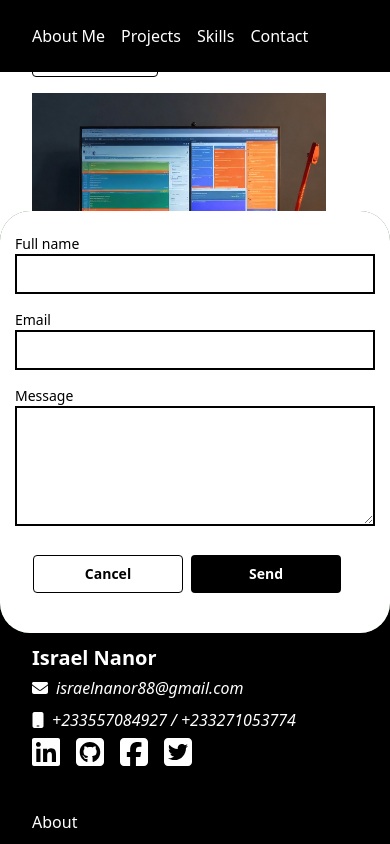
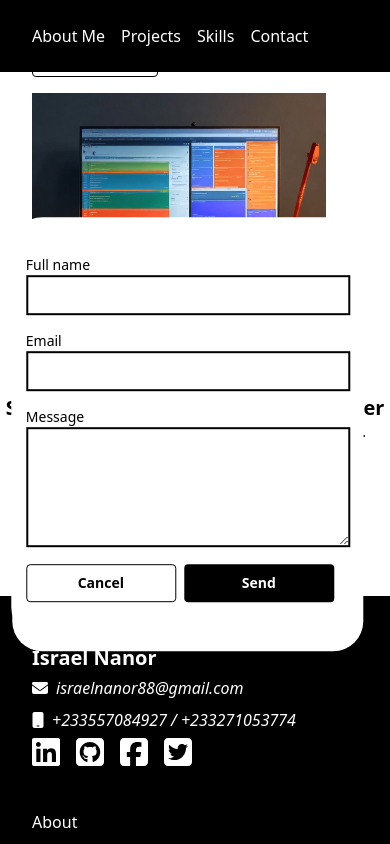
Before and after one commit to NanorIsrael/gv_web, a React (Create React App) app: page / in a window 390 px wide. Both pictures are taken after a click on the button "Contact". Shown: the part 3945-4789 px from the top of the page. Built offline with nearby package versions, Linux system fonts and the light colour scheme.

Commit message:
Update contact form

```diff
--- a/src/App.tsx
+++ b/src/App.tsx
@@ -12,7 +12,8 @@ import Home from './pages/Home';
 function App() {
   const location = useLocation();
   const pathname = location.pathname;
-  const whiteListedPath = pathname !== '/projects' && pathname !== '/about'
+
+  const whiteListedPath = ['/projects', '/about']
 
   return (
     <div className="container">
@@ -60,7 +61,7 @@ function App() {
               <Link to="/projects"><li>Services</li></Link>
             </ul>
             {
-              whiteListedPath && (
+              !whiteListedPath.includes(pathname) && (
                 <ul className='w-full leading-loose'>
                 <li><a href="#about">Profile</a></li>
                 <a href="#projects"><li>Works</li></a>
--- a/src/components/Contact.tsx
+++ b/src/components/Contact.tsx
@@ -7,13 +7,13 @@ type ContactProps = {
 
 export default function Contact({toggleModal, setToggleModal}: ContactProps) {
 	const handleCancel = () => {
-		setToggleModal(false)
+		setToggleModal(true)
 	}
 
 
 	return (
 	  <Modal xtraclass="" hidden={toggleModal}>
-		<form action="" className="text-sm ">
+		<form action="" className="text-sm">
 			<fieldset>
 				<div className="text-sm py-2">
 				<label htmlFor="email" className="flex flex-start">
@@ -32,10 +32,10 @@ export default function Contact({toggleModal, setToggleModal}: ContactProps) {
 					Message
 				</label>
 				<textarea id={"email"} className="p-2 w-full border-2 border-black" rows={5} />
-				</div>
-				<div className="flex my-2 justify-center">
+				<div className="flex py-1 justify-center">
 					<button className="mr-2 w-[150px] bg-white text-black hover:bg-black hover:text-white font-bold py-2 px-4 rounded my-2 border border-black" onClick={handleCancel}>Cancel</button>
 					<button className="w-[150px] bg-black hover:bg-white hover:text-black text-white font-bold py-2 px-4 rounded mr-4 my-2" onClick={() => null}>Send</button>
+				</div>
 				</div>
 			</fieldset>
 		</form>
--- a/src/components/Modal.tsx
+++ b/src/components/Modal.tsx
@@ -34,7 +34,7 @@ export const Modal = ({ children, xtraclass, hidden }: ModalProps) => {
   }, [hidden]);
 
   return createPortal(
-    <section className={'p-0 m-0 modal ' + xtraclass}>{children}</section>,
+    <section className={'p-0 m-0 modal' + xtraclass}>{children}</section>,
     modalref.current,
   );
 };
--- a/src/index.css
+++ b/src/index.css
@@ -177,9 +177,8 @@ figcaption a:hover, a:focus-visible {
 }
 
 #modal {
-  background-color: #000000;
   position: fixed;
-  max-height: 55vh;
+  max-height: calc(300px + 10vh);
   max-width: 50%;
   left: 0;
   right: 0;
@@ -197,7 +196,7 @@ figcaption a:hover, a:focus-visible {
   display: none;
 }
 
-#modal > div {
+#modal form {
   background-color: #fff;
   width: 100%;
   height: 100%;
@@ -262,19 +261,19 @@ figcaption a:hover, a:focus-visible {
 
 @media screen and (max-width: 500px) {
   #modal {
-    background-color: #456B42;
+    background-color: #fff;
     position: fixed;
-    max-height: 50vh;
-    max-width: 100%;
+    max-height: calc(350px + 10vh);
+    max-width: 90%;
     left: 0;
     right: 0;
     bottom: 0;
     top: 0;
-    transform: translate(0%, 50%);
+    transform: translate(3.5%, 50%);
   }
 
   .modal {
     height: 100%;
-    width: 100%;
+    width: 90%;
   }
 }
```
